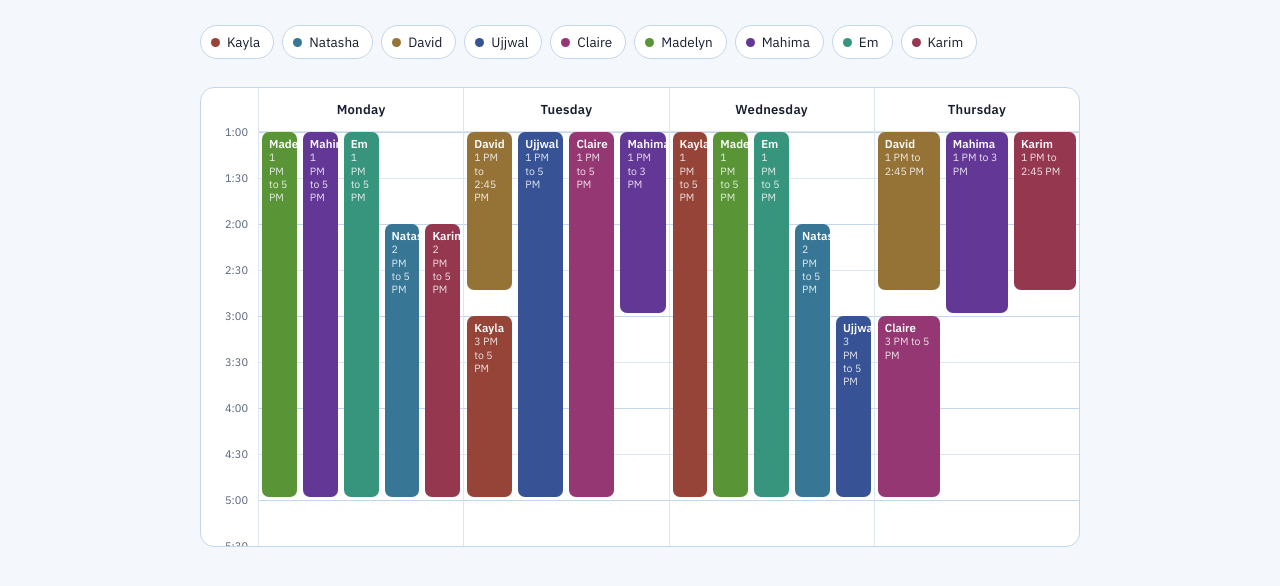
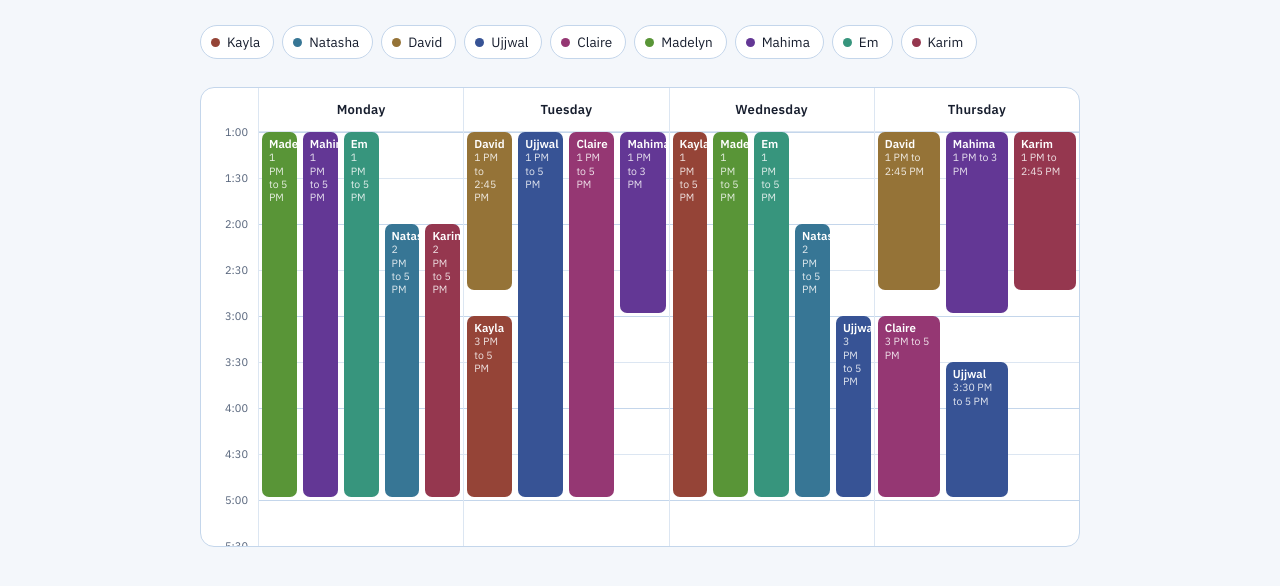
Before and after one commit to karimahmadnasrallah-jhu/ldlschedule, a plain HTML site: page index.html in a window 1280 px wide. Shown: the part 178-764 px from the top of the page. Drawn offline with Linux system fonts and the light colour scheme.

Commit message:
index.html

```diff
--- a/index.html
+++ b/index.html
@@ -334,6 +334,7 @@
 
     { name:'Ujjwal',  day:1, start:'13:00', end:'17:00' },
     { name:'Ujjwal',  day:2, start:'15:00', end:'17:00' },
+    { name:'Ujjwal',  day:3, start:'15:30', end:'17:00' },
 
     { name:'Claire',  day:1, start:'13:00', end:'17:00' },
     { name:'Claire',  day:3, start:'15:00', end:'17:00' },
```
